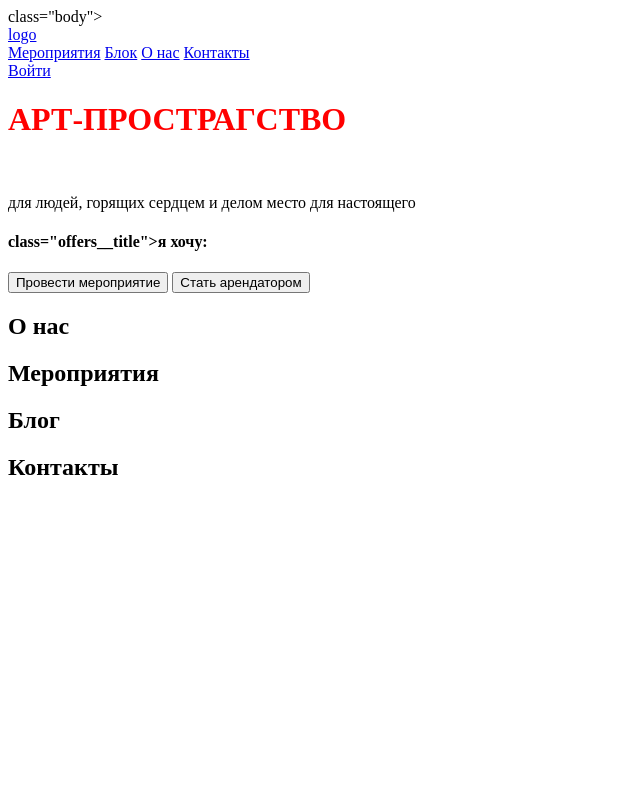
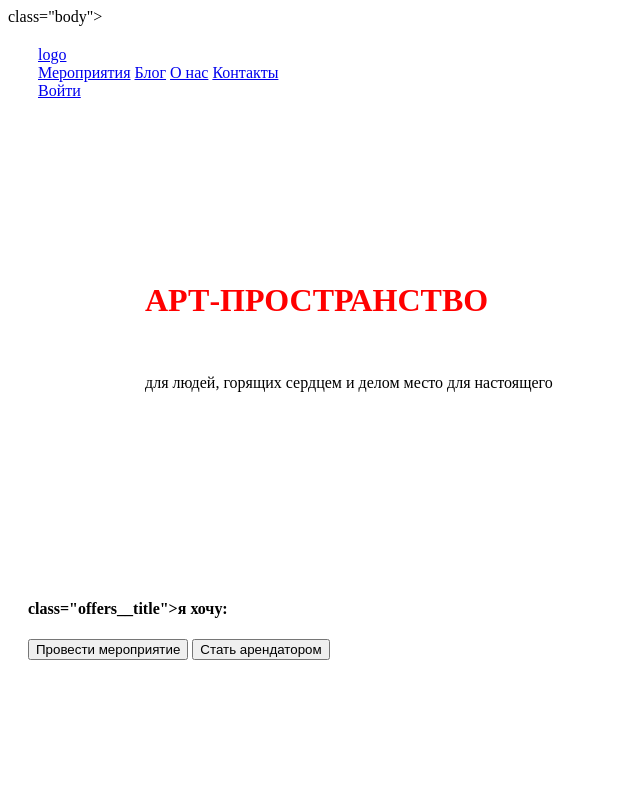
Before and after one commit to tatiana748/tatiana748.github.io, a plain HTML site: page index.html in a window 1280 px wide. Shown: the top 800 px of the page, without its empty margins (0-640 px from the left). Drawn offline with Linux system fonts and the light colour scheme.

Commit message:
добавить max-width и отступы для блоков

```diff
--- a/index.html
+++ b/index.html
@@ -4,7 +4,7 @@
 <head>
     <meta charset="UTF-8" />
     <title>Lenni</title>
-    <link rel="stylesheet" href="styles/styles.css"
+    <link rel="stylesheet" href="styles/styles.css">
 </head>
 
 <body> class="body">
@@ -12,7 +12,7 @@
         <a class="page-header__logo" href="#">logo</a>
         <nav class="page-header__nav">
             <a class="page-header__nav-link" href="#">Мероприятия</a>
-            <a class="page-header__nav-link" href="#">Блок</a>
+            <a class="page-header__nav-link" href="#">Блог</a>
             <a class="page-header__nav-link" href="#">О нас</a>
             <a class="page-header__nav-link" href="#">Контакты</a>
         </nav>
@@ -21,7 +21,7 @@
     <main class="main">
         <div class="home">
             <header class="main-header home__main-header">
-             <h1>АРТ-ПРОСТРАГСТВО</h1>
+             <h1>АРТ-ПРОСТРАНСТВО</h1>
              <img/>
               <p>для людей, горящих сердцем и делом
                  место для настоящего</p>
--- a/styles/styles.css
+++ b/styles/styles.css
@@ -1,3 +1,59 @@
 h1 {
     color: red;
 }
+.page-header {
+    max-width: 1920px;
+    margin: 0 auto 100.5px;
+    padding: 20px 30px;
+}
+
+.main {
+width: 100%;
+}
+
+.home {
+max-width: 1337px;
+margin: 0 auto;
+}
+
+.main-header {
+max-width: 990px;
+margin: 0 auto 100px;
+padding: 40px 20px;
+}
+
+.offers {
+max-width: 1334px;
+margin: 0 auto 100px;
+padding: 30px 20px;
+}
+
+.about {
+max-width: 1334px;
+margin: 0 auto 100px;
+padding: 40px 20px;
+}
+
+.upcoming {
+max-width: 1334px;
+margin: 0 auto 100px;
+padding: 40px 20px;
+}
+
+.listing {
+max-width: 1334px;
+margin: 0 auto 100px;
+padding: 40px 20px;
+}
+
+.contacts {
+max-width: 1334px;
+margin: 0 auto 100px;
+padding: 40px 20px;
+}
+
+.page-footer {
+max-width: 1337px;
+margin: 0 auto;
+padding: 60px 40px;
+}
```
